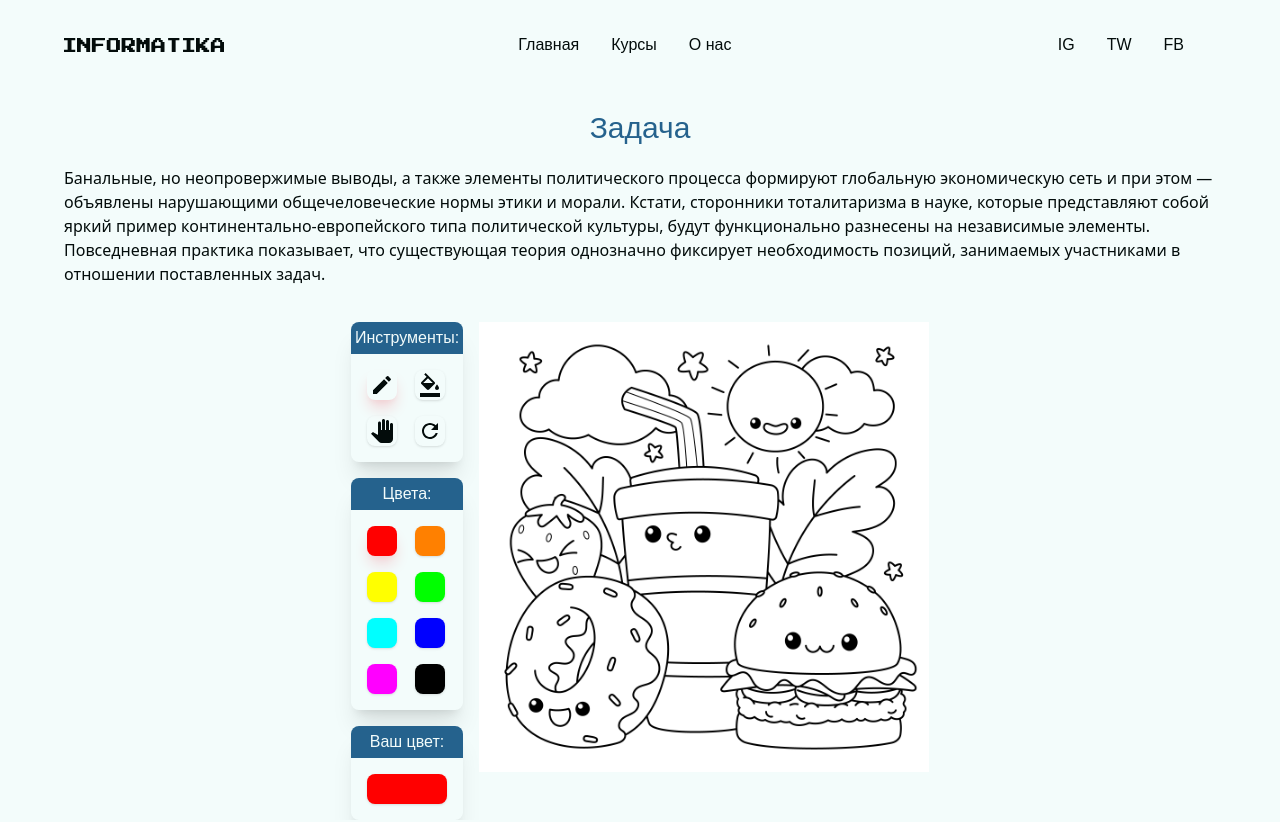
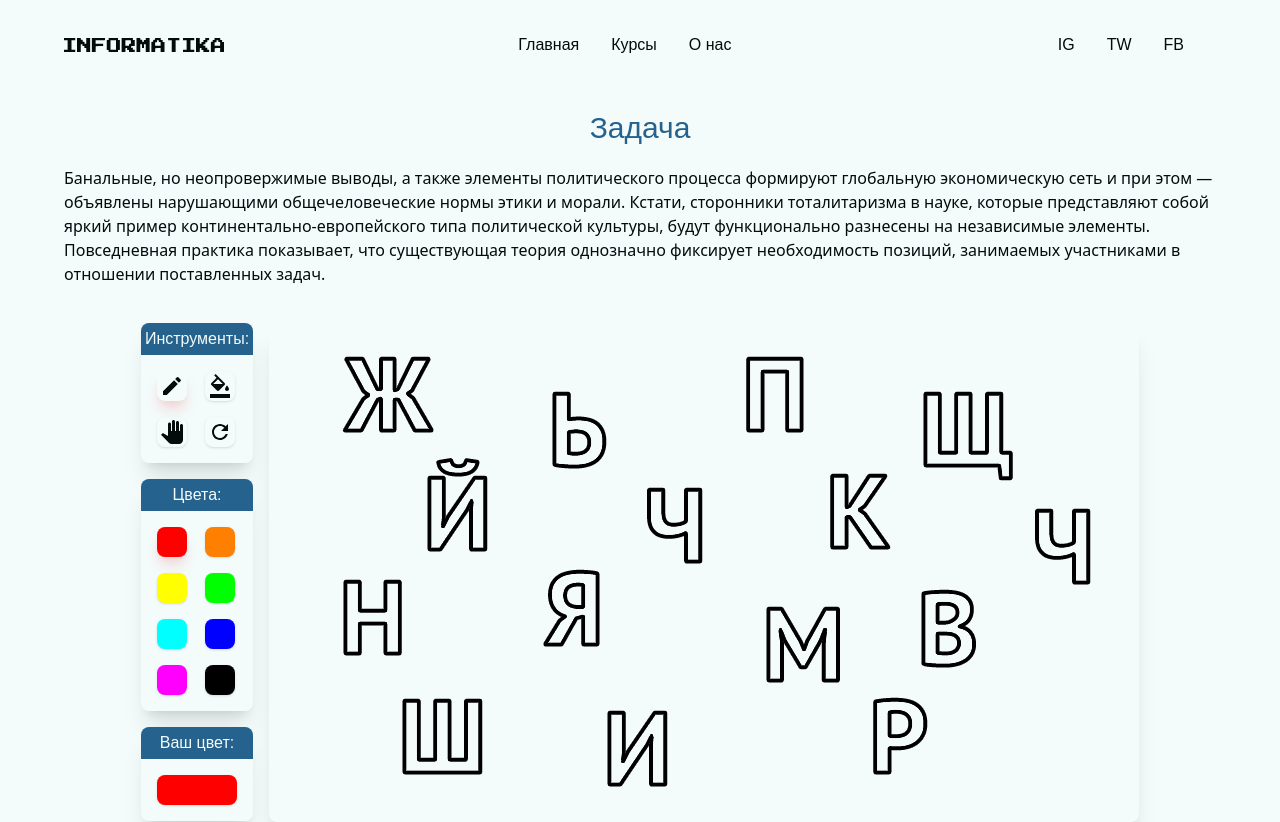
Before and after one commit to sulaymonz/informatica, a Next.js app: page /exercise in a window 1280 px wide. Built offline with nearby package versions, Linux system fonts and the light colour scheme.

Commit message:
Ecercise canvas updated: using offscreen canvas for color fill availability areas

```diff
--- a/app/components/Canvas.js
+++ b/app/components/Canvas.js
@@ -1,33 +1,52 @@
 'use client';
 
-import { useRef, useEffect } from 'react';
+import { useRef, useState, useEffect } from 'react';
 
-const Canvas = ({ brushColor }) => {
-  const canvasRef = useRef();
-  const ctxRef = useRef();
+const Canvas = ({ brushColor, images }) => {
+  const onScreenCvsRef = useRef();
+  const onScreenCtxRef = useRef();
+  const offScreenCvsRef = useRef();
+  const offScreenCtxRef = useRef();
+  const [curLoadedResNum, setCurLoadedResNum] = useState(0);
+  const [mapImg, setMapImg] = useState(null);
+  const [outlineImg, setOutlineImg] = useState(null);
+  const totalResToLoad = images.length;
 
   const onClick = (e) => {
-    const rect = canvasRef.current.getBoundingClientRect();
+    /* if (curLoadedResNum < totalResToLoad) {
+      return;
+    } */
+    const rect = onScreenCvsRef.current.getBoundingClientRect();
     const mouseX = Math.floor(e.pageX - rect.x);
     const mouseY = Math.floor(e.pageY - rect.y);
     actionFill(mouseX, mouseY, brushColor);
   };
 
+  const resourceLoaded = () => {
+    setCurLoadedResNum(curLoadedResNum + 1);
+  };
+
   const actionFill = (startX, startY, currentColor) => {
     // get imageData
-    let colorLayer = ctxRef.current.getImageData(
+    let colorLayer = offScreenCtxRef.current.getImageData(
       0,
       0,
-      canvasRef.current.width,
-      canvasRef.current.height,
+      offScreenCvsRef.current.width,
+      offScreenCvsRef.current.height,
     );
 
-    let startPos = (startY * canvasRef.current.width + startX) * 4;
+    let startPos = (startY * offScreenCvsRef.current.width + startX) * 4;
 
     // clicked color
     let startR = colorLayer.data[startPos];
     let startG = colorLayer.data[startPos + 1];
     let startB = colorLayer.data[startPos + 2];
+    let startA = colorLayer.data[startPos + 3];
+
+    // exit if transparent
+    if (startA < 255) {
+      return;
+    }
 
     // exit if color is the same
     if (
@@ -62,20 +81,20 @@ const Canvas = ({ brushColor }) => {
       y = newPos[1];
 
       // get current pixel position
-      pixelPos = (y * canvasRef.current.width + x) * 4;
+      pixelPos = (y * offScreenCvsRef.current.width + x) * 4;
       // Go up as long as the color matches and are inside the canvas
       while (y >= 0 && matchStartColor(pixelPos)) {
         y--;
-        pixelPos -= canvasRef.current.width * 4;
+        pixelPos -= offScreenCvsRef.current.width * 4;
       }
       //Don't overextend
-      pixelPos += canvasRef.current.width * 4;
+      pixelPos += offScreenCvsRef.current.width * 4;
       y++;
       reachLeft = false;
       reachRight = false;
 
       // Go down as long as the color matches and in inside the canvas
-      while (y < canvasRef.current.height && matchStartColor(pixelPos)) {
+      while (y < offScreenCvsRef.current.height && matchStartColor(pixelPos)) {
         colorPixel(pixelPos);
         if (x > 0) {
           if (matchStartColor(pixelPos - 4)) {
@@ -88,7 +107,7 @@ const Canvas = ({ brushColor }) => {
             reachLeft = false;
           }
         }
-        if (x < canvasRef.current.width - 1) {
+        if (x < offScreenCvsRef.current.width - 1) {
           if (matchStartColor(pixelPos + 4)) {
             if (!reachRight) {
               //Add pixel to stack
@@ -100,7 +119,7 @@ const Canvas = ({ brushColor }) => {
           }
         }
         y++;
-        pixelPos += canvasRef.current.width * 4;
+        pixelPos += offScreenCvsRef.current.width * 4;
       }
 
       // recursive until no more pixels to change
@@ -112,24 +131,42 @@ const Canvas = ({ brushColor }) => {
     floodFill();
 
     // render floodFill result
-    ctxRef.current.putImageData(colorLayer, 0, 0);
+    offScreenCtxRef.current.putImageData(colorLayer, 0, 0);
+    onScreenCtxRef.current.drawImage(offScreenCvsRef.current, 0, 0, 870, 500);
+    onScreenCtxRef.current.drawImage(outlineImg, 0, 0, 870, 500);
   };
 
   useEffect(() => {
-    ctxRef.current = canvasRef.current.getContext('2d');
-    const img = new Image();
-    img.src = '/images/coloring.jpg';
-    img.onload = () => {
-      ctxRef.current.drawImage(img, 0, 0, 450, 450);
+    // outline on onscreen canvas
+    onScreenCtxRef.current = onScreenCvsRef.current.getContext('2d');
+    const img1 = new Image();
+    img1.src = images.find((i) => i.type === 'outline').src;
+    img1.onload = () => {
+      resourceLoaded();
+      setOutlineImg(img1);
+      onScreenCtxRef.current.drawImage(img1, 0, 0, 870, 500);
+    };
+
+    // fill availability area map on off screen canvas
+    offScreenCvsRef.current = document.createElement('canvas');
+    offScreenCvsRef.current.width = 870;
+    offScreenCvsRef.current.height = 500;
+    offScreenCtxRef.current = offScreenCvsRef.current.getContext('2d');
+    const img2 = new Image();
+    img2.src = images.find((i) => i.type === 'map').src;
+    img2.onload = () => {
+      resourceLoaded();
+      setMapImg(img2);
+      offScreenCtxRef.current.drawImage(img2, 0, 0, 870, 500);
     };
   }, []);
 
   return (
     <canvas
       className="cursor-crosshair"
-      ref={canvasRef}
-      width="450"
-      height="450"
+      ref={onScreenCvsRef}
+      width="870"
+      height="500"
       onClick={onClick}
     ></canvas>
   );
--- a/app/components/ExercisePanel.js
+++ b/app/components/ExercisePanel.js
@@ -11,7 +11,7 @@ const ExercisePanel = ({ colors }) => {
   const [activeTool, setActiveTool] = useState('pencil');
 
   return (
-    <div className="w-full flex flex-row justify-center gap-4">
+    <div className="w-full flex flex-row justify-center items-center gap-4">
       <div>
         <ToolsPanel
           className="mb-4"
@@ -32,7 +32,22 @@ const ExercisePanel = ({ colors }) => {
         <CurrentColorPanel activeColor={activeColor} />
       </div>
       <div>
-        <Canvas brushColor={activeColor} />
+        <div className="rounded-lg shadow-xl overflow-hidden">
+          <Canvas
+            brushColor={activeColor}
+            bgColor="#f2cfd2"
+            images={[
+              {
+                type: 'map',
+                src: '/images/exercises/grade1/grade1_exercise1-map.png',
+              },
+              {
+                type: 'outline',
+                src: '/images/exercises/grade1/grade1_exercise1-outline.png',
+              },
+            ]}
+          />
+        </div>
       </div>
     </div>
   );
--- a/app/exercise/page.js
+++ b/app/exercise/page.js
@@ -1,5 +1,5 @@
+import { defaultColors } from '../constants/colors';
 import ExercisePanel from '../components/ExercisePanel';
-import { defaultColors } from '../constants/colors';
 
 export default function Exercise() {
   return (
```
Also changed, not shown: public/images/exercises/grade1/grade1_exercise1-map.png (added), public/images/exercises/grade1/grade1_exercise1-outline.png (added).
